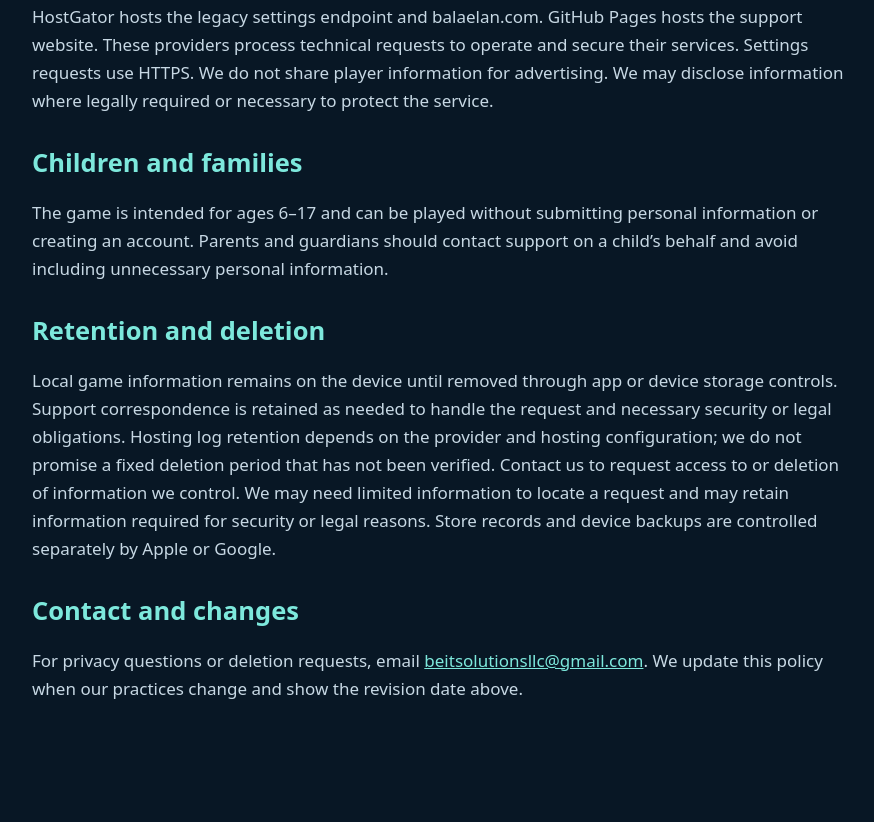
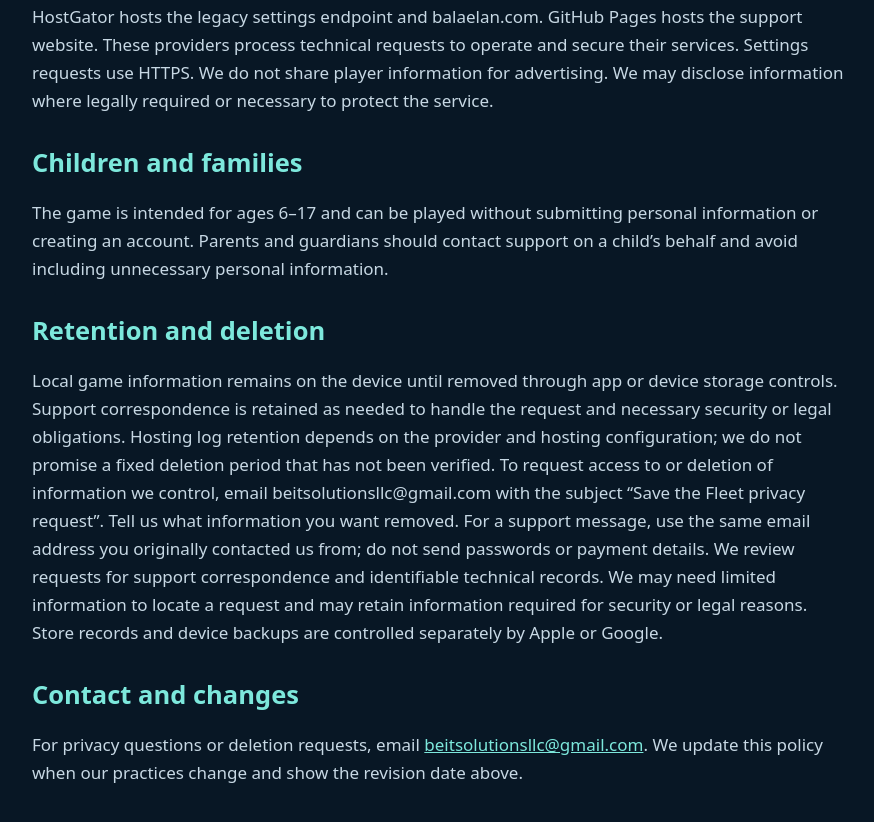
Before and after one commit to balaelan/SaveTheFleet-Support, a plain HTML site: page privacy-android.html in a window 1280 px wide. Shown: the part 1576-2398 px from the top of the page, without its empty margins (198-1072 px from the left). Before the commit the page ends 2344 px from the top, so only its background shows below. Drawn offline with Linux system fonts and the light colour scheme.

Commit message:
Add explicit privacy request steps

```diff
--- a/privacy-android.html
+++ b/privacy-android.html
@@ -8,5 +8,5 @@
 <h2>Support and external pages</h2><p>If you choose to contact support, we receive the email address, message and attachments you send, and use them to respond to your request. Please do not send sensitive information or post personal information in public GitHub issues. Support and privacy links open external websites. GitHub Pages and our website host receive normal web request information when you visit these pages; these visits are separate from normal gameplay.</p>
 <h2>Service providers and security</h2><p>HostGator hosts the legacy settings endpoint and balaelan.com. GitHub Pages hosts the support website. These providers process technical requests to operate and secure their services. Settings requests use HTTPS. We do not share player information for advertising. We may disclose information where legally required or necessary to protect the service.</p>
 <h2>Children and families</h2><p>The game is intended for ages 6–17 and can be played without submitting personal information or creating an account. Parents and guardians should contact support on a child’s behalf and avoid including unnecessary personal information.</p>
-<h2>Retention and deletion</h2><p>Local game information remains on the device until removed through app or device storage controls. Support correspondence is retained as needed to handle the request and necessary security or legal obligations. Hosting log retention depends on the provider and hosting configuration; we do not promise a fixed deletion period that has not been verified. Contact us to request access to or deletion of information we control. We may need limited information to locate a request and may retain information required for security or legal reasons. Store records and device backups are controlled separately by Apple or Google.</p>
+<h2 id="deletion">Retention and deletion</h2><p>Local game information remains on the device until removed through app or device storage controls. Support correspondence is retained as needed to handle the request and necessary security or legal obligations. Hosting log retention depends on the provider and hosting configuration; we do not promise a fixed deletion period that has not been verified. To request access to or deletion of information we control, email beitsolutionsllc@gmail.com with the subject “Save the Fleet privacy request”. Tell us what information you want removed. For a support message, use the same email address you originally contacted us from; do not send passwords or payment details. We review requests for support correspondence and identifiable technical records. We may need limited information to locate a request and may retain information required for security or legal reasons. Store records and device backups are controlled separately by Apple or Google.</p>
 <h2>Contact and changes</h2><p>For privacy questions or deletion requests, email <a href="mailto:beitsolutionsllc@gmail.com">beitsolutionsllc@gmail.com</a>. We update this policy when our practices change and show the revision date above.</p></main></body></html>
```
Also changed, not shown: privacy.html (+1 -1 lines).
